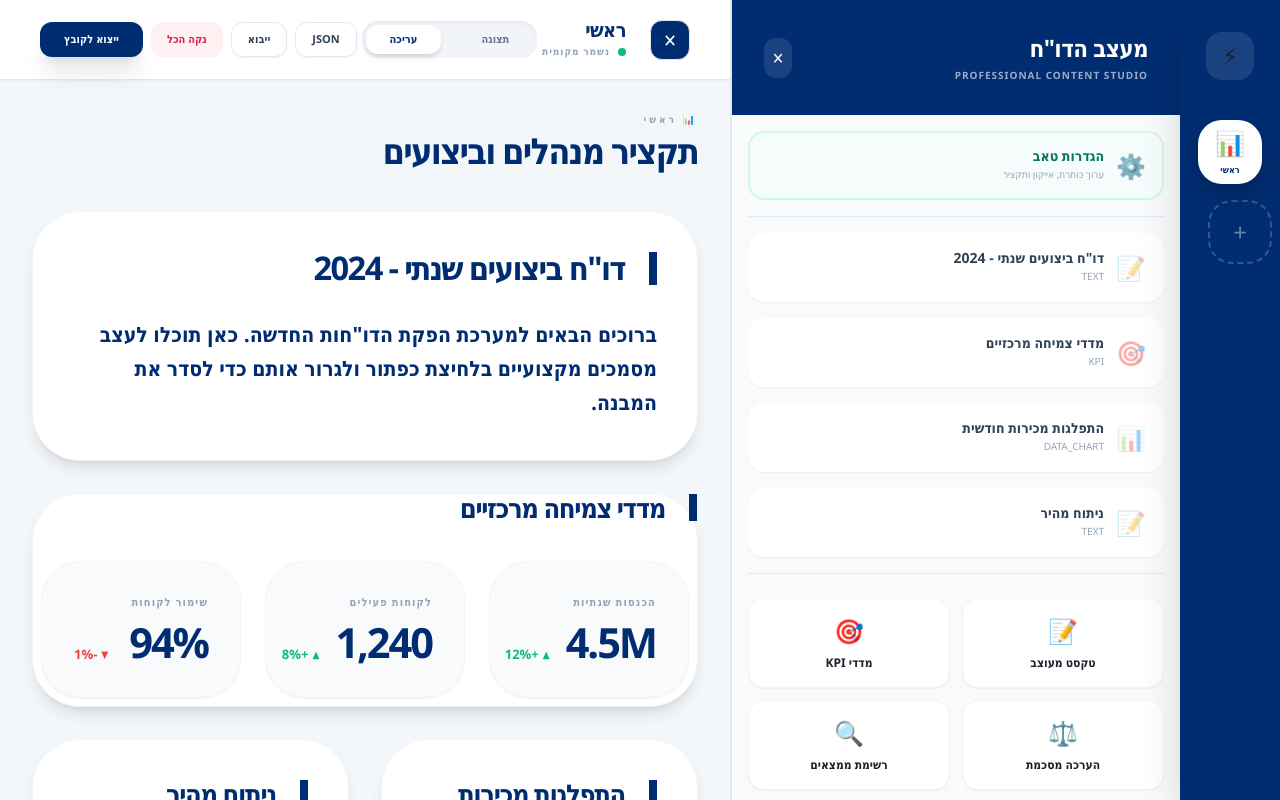
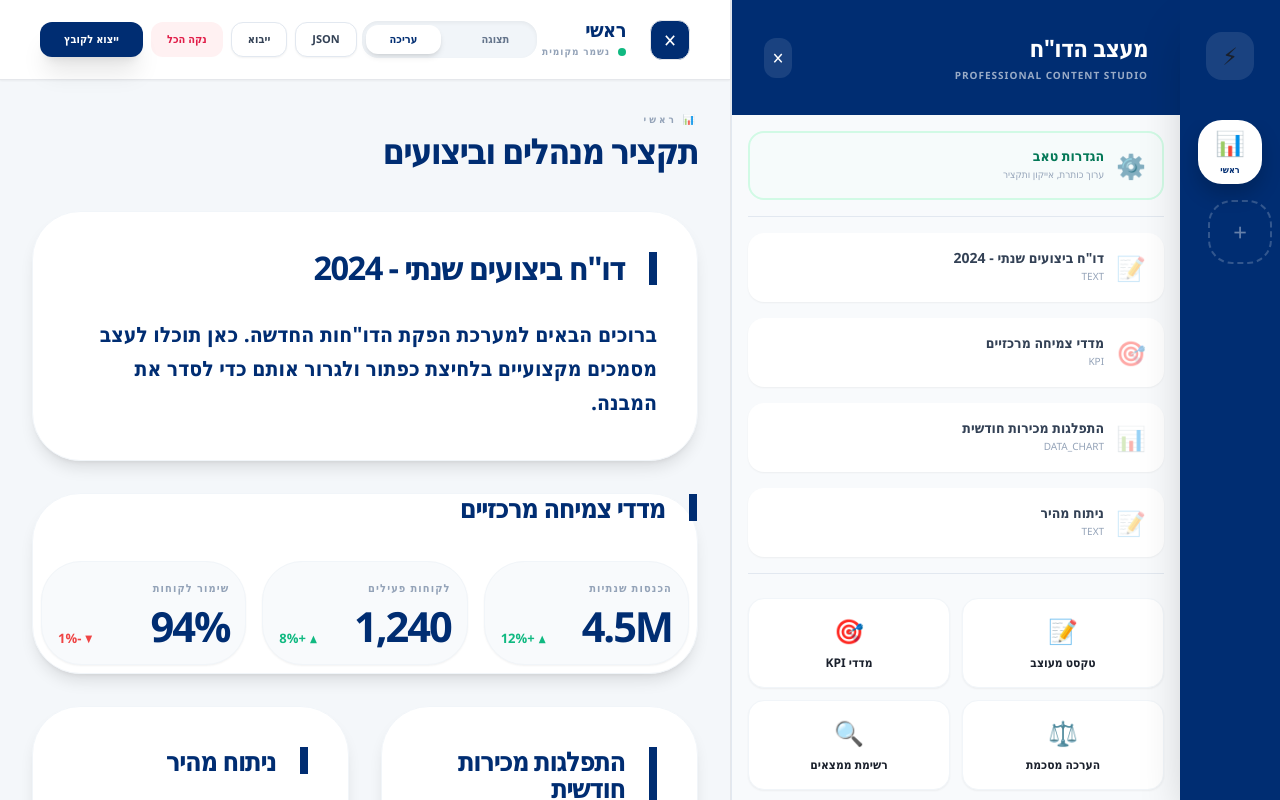
Before and after one commit to Naorshabtai20/Audit-Dashboard, a React (Vite) app: page / in a window 1280 px wide. Built offline with nearby package versions, Linux system fonts and the light colour scheme.

Commit message:
KPI responsivnes

```diff
--- a/components/SectionPreview.tsx
+++ b/components/SectionPreview.tsx
@@ -237,7 +237,7 @@ export const SectionPreview: React.FC<{
     );
 
     const renderKPI = (sec: KPISection) => (
-      <div className="grid grid-cols-1 sm:grid-cols-2 lg:grid-cols-3 gap-6 w-full h-full p-2">
+      <div className="flex flex-wrap gap-4 w-full p-2">
         {sec.metrics.map((m, i) =>
         {
           const deltaStr = m.delta?.toString() || '';
@@ -247,12 +247,12 @@ export const SectionPreview: React.FC<{
           const trendIcon = isPositive ? '▲' : (isNegative ? '▼' : '');
 
           return (
-            <div key={i} className="bg-slate-50 p-8 rounded-[2.5rem] text-right shadow-sm border border-slate-100 flex flex-col justify-center transition-all hover:bg-white hover:border-[#002d72]/20 hover:shadow-md">
-              <p className="font-black text-slate-400 uppercase tracking-widest mb-3" style={{ fontSize: `${11 * labelFontScale}px` }}>{m.label}</p>
-              <div className="flex items-baseline justify-between gap-4">
+            <div key={i} className="bg-slate-50 p-4 rounded-[2.5rem] text-right shadow-sm border border-slate-100 flex flex-col justify-center transition-all hover:bg-white hover:border-[#002d72]/20 hover:shadow-md min-w-[150px] flex-1">
+              <p className="font-black text-slate-400 uppercase tracking-widest mb-2 truncate max-w-full text-sm" style={{ fontSize: `${11 * labelFontScale}px` }} title={m.label}>{m.label}</p>
+              <div className="flex items-baseline justify-between gap-2 w-full">
                 <span className="font-black leading-none tracking-tighter" style={{ fontSize: `${2.6 * dataFontScale}rem`, color: textColor }}>{m.value}</span>
                 {m.delta && (
-                  <div className="flex items-center font-black" style={{ fontSize: `${13 * labelFontScale}px`, color: trendColor }}>
+                  <div className="flex items-center font-black text-sm" style={{ fontSize: `${13 * labelFontScale}px`, color: trendColor }}>
                     <span className="ml-1 text-[10px]">{trendIcon}</span>
                     <span>{m.delta}</span>
                   </div>
@@ -331,7 +331,7 @@ export const SectionPreview: React.FC<{
         onDelete={onDelete ? () => onDelete(section.id) : undefined}
         onSelect={onSelect ? () => onSelect(section.id) : undefined}
         noPadding={section.type === 'summary_evaluation' || section.type === 'kpi' || section.type === 'anomaly' || section.type === 'pasted_graphic'}
-        isDynamicHeight={section.type === 'date_picker' || section.type === 'anomaly' || section.type === 'pasted_graphic' || section.type === 'summary_evaluation'}
+        isDynamicHeight={section.type === 'date_picker' || section.type === 'anomaly' || section.type === 'pasted_graphic' || section.type === 'summary_evaluation' || section.type === 'text'}
         pill={section.type === 'date_picker'}
         className={section.type === 'summary_evaluation' ? 'bg-[#f8fbff]' : ''}
       >
@@ -384,7 +384,11 @@ export const SectionPreview: React.FC<{
               </div>
             )}
 
-            {section.type === 'text' && <div className="whitespace-pre-wrap leading-relaxed font-bold text-right text-[#002d72]" style={{ fontSize: `${1.1 * fontScale}rem` }}>{(section as TextSection).content}</div>}
+            {section.type === 'text' && (
+              <div className="whitespace-pre-wrap leading-relaxed font-bold text-right text-[#002d72] flex-1" style={{ fontSize: `${1.1 * fontScale}rem` }}>
+                {(section as TextSection).content}
+              </div>
+            )}
 
             {section.type === 'date_picker' && (
               <div className="flex items-center gap-10 px-12 py-3">
--- a/types.ts
+++ b/types.ts
@@ -1,7 +1,25 @@
 
 export type SectionType = "text" | "pasted_graphic" | "data_chart" | "table" | "kpi" | "summary_evaluation" | "date_picker" | "anomaly";
 
-export interface SectionStyles {
+export interface SectionTypeProperties
+{
+    isHeightResponsive?: boolean;
+    // Add more static properties here as needed
+}
+
+export const SectionTypePropertiesMap: Record<SectionType, SectionTypeProperties> = {
+    text: { isHeightResponsive: true },
+    pasted_graphic: { isHeightResponsive: false },
+    data_chart: { isHeightResponsive: false },
+    table: { isHeightResponsive: false },
+    kpi: { isHeightResponsive: true },
+    summary_evaluation: { isHeightResponsive: false },
+    date_picker: { isHeightResponsive: false },
+    anomaly: { isHeightResponsive: false },
+};
+
+export interface SectionStyles
+{
     colSpan?: number; // 1-12 columns in grid
     height?: number; // explicit height in pixels
     fontScale?: number; // 0.5-6.0 (Headers/Titles)
@@ -15,7 +33,8 @@ export interface SectionStyles {
     fontWeight?: string;
 }
 
-export interface SectionBase {
+export interface SectionBase
+{
     id: string;
     type: SectionType;
     title?: string;
@@ -23,18 +42,21 @@ export interface SectionBase {
     styles?: SectionStyles;
 }
 
-export interface TextSection extends SectionBase {
+export interface TextSection extends SectionBase
+{
     type: "text";
     content: string;
 }
 
-export interface PastedGraphicSection extends SectionBase {
+export interface PastedGraphicSection extends SectionBase
+{
     type: "pasted_graphic";
     src: string;
     caption?: string;
 }
 
-export interface DataChartSection extends SectionBase {
+export interface DataChartSection extends SectionBase
+{
     type: "data_chart";
     chartKind: "line" | "bar" | "area" | "pie" | "donut" | "radar";
     data: Array<Record<string, any>>;
@@ -42,25 +64,29 @@ export interface DataChartSection extends SectionBase {
     seriesKeys?: string[];
 }
 
-export interface TableSection extends SectionBase {
+export interface TableSection extends SectionBase
+{
     type: "table";
     headers: string[];
     rows: string[][];
 }
 
-export interface KPIMetric {
+export interface KPIMetric
+{
     label: string;
     value: string | number;
     delta?: string | number;
     trend?: "up" | "down" | "flat";
 }
 
-export interface KPISection extends SectionBase {
+export interface KPISection extends SectionBase
+{
     type: "kpi";
     metrics: KPIMetric[];
 }
 
-export interface SummaryEvaluationSection extends SectionBase {
+export interface SummaryEvaluationSection extends SectionBase
+{
     type: "summary_evaluation";
     briefingText: string;
     score: number;
@@ -70,14 +96,16 @@ export interface SummaryEvaluationSection extends SectionBase {
     deficiencies: string[];
 }
 
-export interface DatePickerSection extends SectionBase {
+export interface DatePickerSection extends SectionBase
+{
     type: "date_picker";
     date: string;
     label: string;
     icon?: string;
 }
 
-export interface AnomalyItem {
+export interface AnomalyItem
+{
     id: string;
     title: string;
     department: string;
@@ -89,7 +117,8 @@ export interface AnomalyItem {
     protocolStatus: string;
 }
 
-export interface AnomalySection extends SectionBase {
+export interface AnomalySection extends SectionBase
+{
     type: "anomaly";
     items: AnomalyItem[];
 }
@@ -98,7 +127,7 @@ export type Section = TextSection | PastedGraphicSection | DataChartSection | Ta
 
 export type ReportTab = {
     title: string; // tab title
-    icon?: string ; // tab icon
+    icon?: string; // tab icon
     subTitles?: string; //sub title under the tab name
     sections: Section[]; // tab content
 }
```
Also changed, not shown: components/EditorPanel.tsx (+35 -9 lines).
